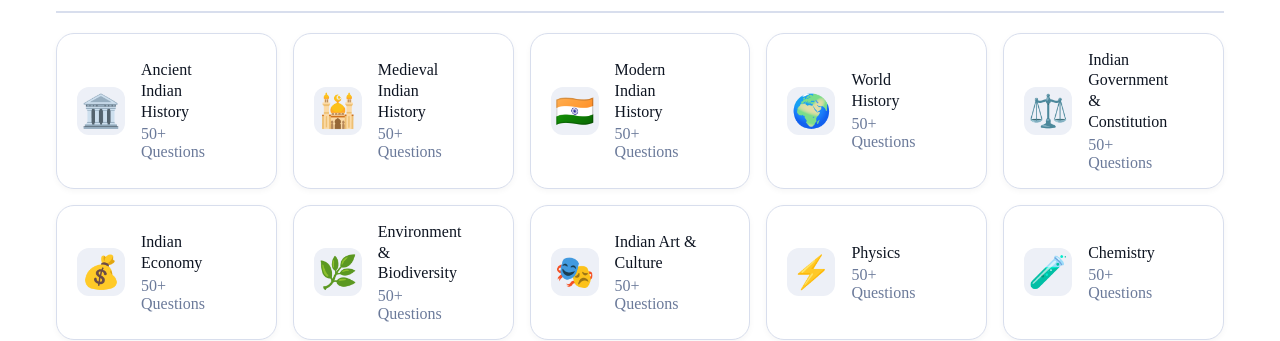
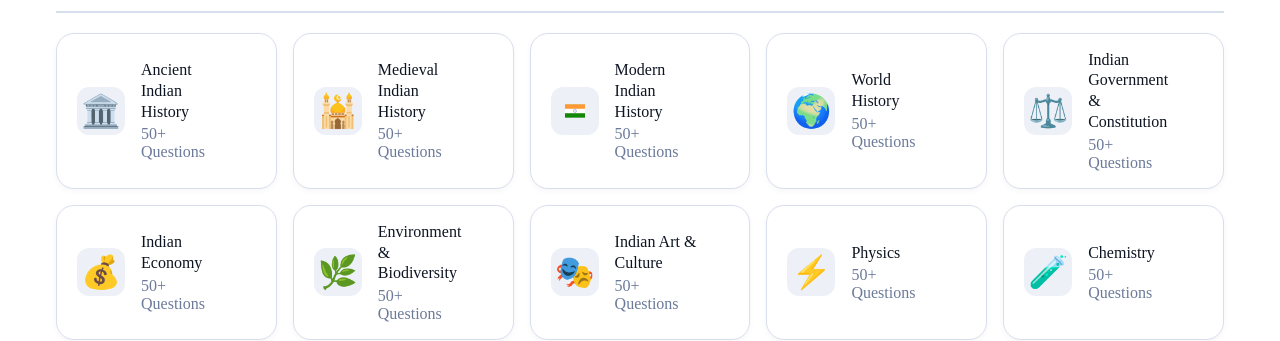
Before and after one commit to HimanshuTyagiJi/TyagiHub, a Jekyll site: the page built from gk-quiz/index.html, in a window 1280 px wide and 900 px high, scrolled down 683 px. Shown: the part 167-508 px from the top of the window. Built offline with Jekyll 4.4.1, drawn with Linux system fonts in a browser that asks for light colours.

Commit message:
Update index.html

```diff
--- a/gk-quiz/index.html
+++ b/gk-quiz/index.html
@@ -11,7 +11,6 @@ extra_js:
 ---
 <div class="quiz-page">
 
-  <!-- HERO -->
   <div class="quiz-hero">
     <div class="container">
       <h1 class="quiz-hero__title">GK Quiz Hub</h1>
@@ -20,9 +19,7 @@ extra_js:
         33 categories · Hindi &amp; English · Free forever.
       </p>
 
-      <!-- Language Toggle -->
       <div class="lang-toggle" role="group" aria-label="Language selection">
-
         <button class="lang-toggle__btn active" data-lang="en">
           <svg width="20" height="14" viewBox="0 0 30 20" xmlns="http://www.w3.org/2000/svg" aria-hidden="true">
             <rect width="30" height="20" fill="#138808"/>
@@ -44,10 +41,8 @@ extra_js:
           </svg>
           <span>हिन्दी</span>
         </button>
-
       </div>
 
-      <!-- Stats -->
       <div class="quiz-stats">
         <div>
           <div class="quiz-stat__num">33</div>
@@ -65,10 +60,8 @@ extra_js:
     </div>
   </div>
 
-  <!-- CONTENT -->
   <div class="quiz-content">
 
-    <!-- Search -->
     <div style="max-width:480px; margin:0 auto var(--space-8); position:relative;">
       <span style="position:absolute;left:16px;top:50%;transform:translateY(-50%);color:var(--clr-text-3);">🔍</span>
       <input type="search" id="quiz-search-input"
@@ -108,7 +97,6 @@ extra_js:
         </div>
       </div>
 
-      <!-- All Categories — English -->
       <div class="quiz-section">
         <h2 class="quiz-section__title">📚 All Quiz Topics</h2>
         <div class="quiz-grid">
@@ -132,7 +120,15 @@ extra_js:
           </a>
 
           <a href="{{ site.url }}/gk-quiz/modern-history/" class="quiz-cat-card" style="--cat-color:#e97c2a;">
-            <div class="quiz-cat-card__icon">🇮🇳</div>
+            <div class="quiz-cat-card__icon">
+              <svg width="20" height="14" viewBox="0 0 30 20" xmlns="http://www.w3.org/2000/svg" aria-hidden="true">
+                <rect width="30" height="20" fill="#138808"/>
+                <rect width="30" height="13.33" y="0" fill="#FFFFFF"/>
+                <rect width="30" height="6.66" y="0" fill="#FF9933"/>
+                <circle cx="15" cy="10" r="2.2" fill="none" stroke="#000080" stroke-width="0.4"/>
+                <circle cx="15" cy="10" r="0.25" fill="#000080"/>
+              </svg>
+            </div>
             <div class="quiz-cat-card__content">
               <div class="quiz-cat-card__name">Modern Indian History</div>
               <div class="quiz-cat-card__count">50+ Questions</div>
@@ -446,7 +438,6 @@ extra_js:
         </div>
       </div>
 
-      <!-- All Categories — Hindi -->
       <div class="quiz-section">
         <h2 class="quiz-section__title">📚 सभी विषय</h2>
         <div class="quiz-grid">
@@ -670,6 +661,5 @@ extra_js:
         </div>
       </div>
     </div>
-
   </div>
 </div>
```
Also changed, not shown: other parts of gk-quiz/index.html (+0 -8 lines). Lines whose indentation alone changed are shown as unchanged.
